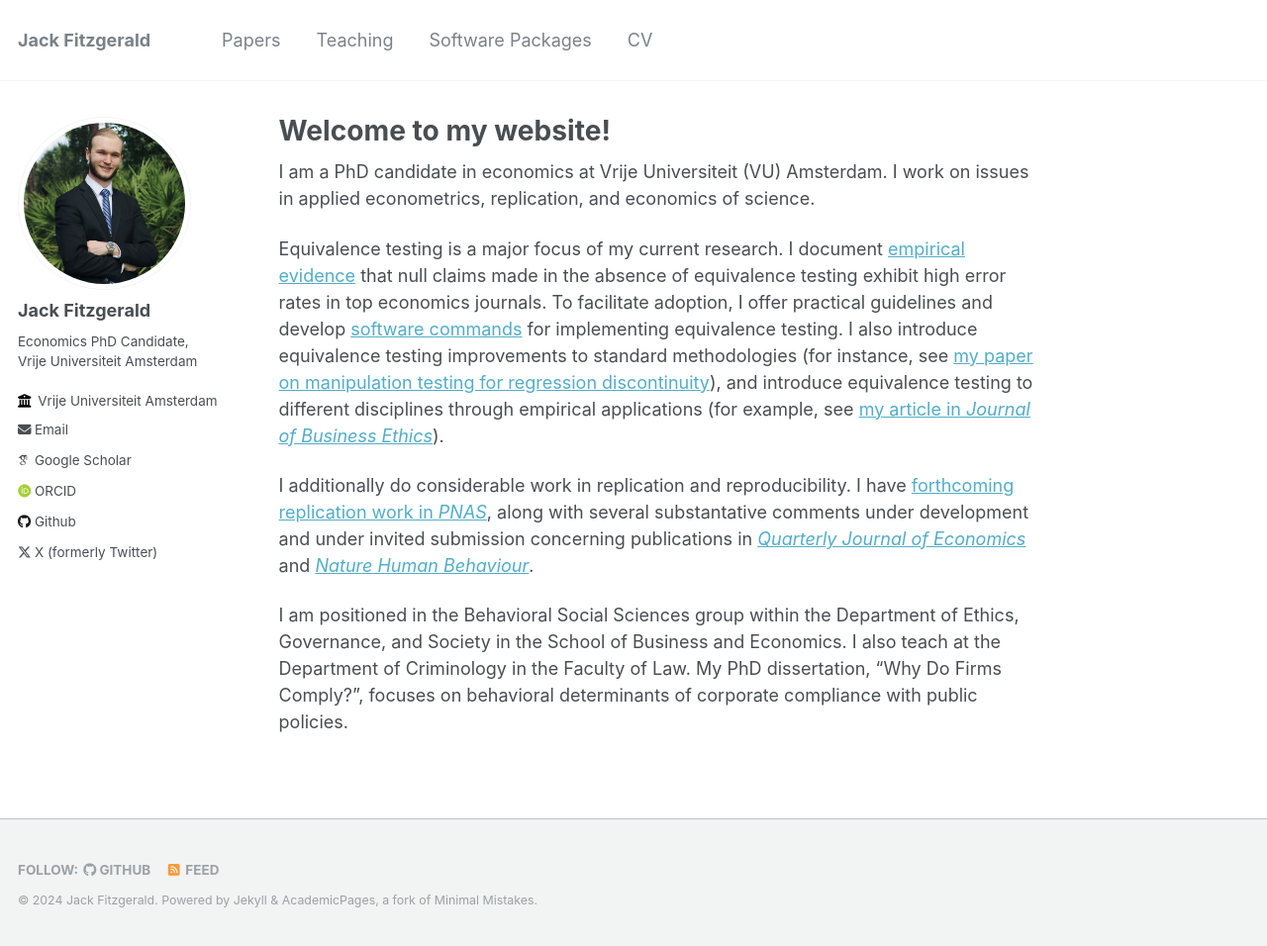
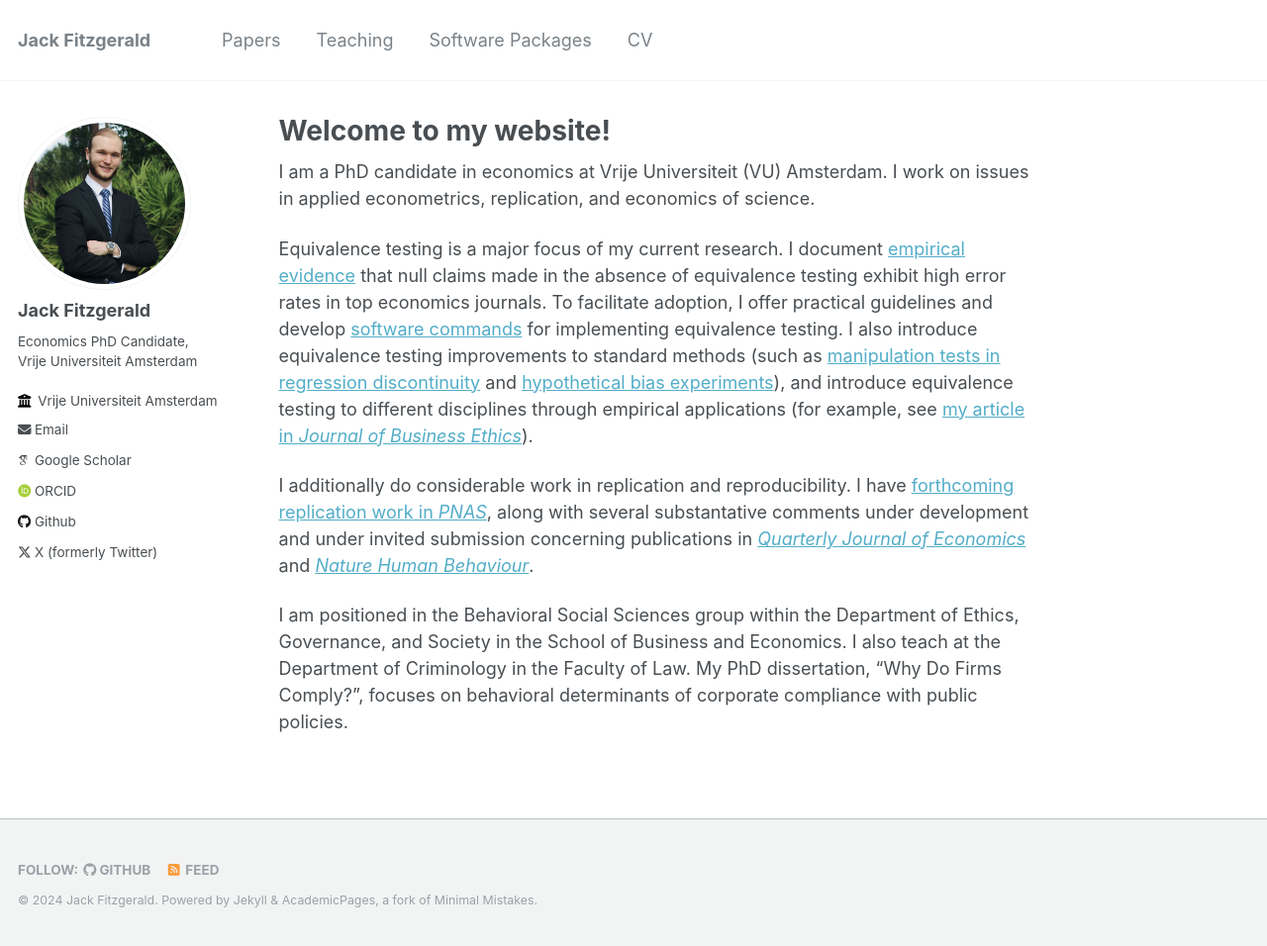
Before and after one commit to jack-fitzgerald/jack-fitzgerald.github.io, a Jekyll site: the page built from _pages/about.md, in a window 1280 px wide and 956 px high. Shown: the whole window at 99% size. Built offline with Jekyll 4.4.1, drawn with Linux system fonts in a browser that asks for light colours; some web fonts are replaced.

Commit message:
Update about.md

```diff
--- a/_pages/about.md
+++ b/_pages/about.md
@@ -9,7 +9,7 @@ redirect_from:
 
 I am a PhD candidate in economics at Vrije Universiteit (VU) Amsterdam. I work on issues in applied econometrics, replication, and economics of science.
 
-Equivalence testing is a major focus of my current research. I document [empirical evidence](https://jack-fitzgerald.github.io/files/The_Need_for_Equivalence_Testing_in_Economics.pdf) that null claims made in the absence of equivalence testing exhibit high error rates in top economics journals. To facilitate adoption, I offer practical guidelines and develop [software commands](https://jack-fitzgerald.github.io/code/) for implementing equivalence testing. I also introduce equivalence testing improvements to standard methodologies (for instance, see [my paper on manipulation testing for regression discontinuity](https://jack-fitzgerald.github.io/files/RDD_Equivalence.pdf)), and introduce equivalence testing to different disciplines through empirical applications (for example, see [my article in <i>Journal of Business Ethics</i>](https://doi.org/10.1007/s10551-024-05731-x)).
+Equivalence testing is a major focus of my current research. I document [empirical evidence](https://jack-fitzgerald.github.io/files/The_Need_for_Equivalence_Testing_in_Economics.pdf) that null claims made in the absence of equivalence testing exhibit high error rates in top economics journals. To facilitate adoption, I offer practical guidelines and develop [software commands](https://jack-fitzgerald.github.io/code/) for implementing equivalence testing. I also introduce equivalence testing improvements to standard methods (such as [manipulation tests in regression discontinuity](https://jack-fitzgerald.github.io/files/RDD_Equivalence.pdf) and [hypothetical bias experiments](https://jack-fitzgerald.github.io/files/Hypothetical_Incentives.pdf)), and introduce equivalence testing to different disciplines through empirical applications (for example, see [my article in <i>Journal of Business Ethics</i>](https://doi.org/10.1007/s10551-024-05731-x)).
 
 I additionally do considerable work in replication and reproducibility. I have [forthcoming replication work in <i>PNAS</i>](https://jack-fitzgerald.github.io/files/RR24_Replication.pdf), along with several substantative comments under development and under invited submission concerning publications in [<i>Quarterly Journal of Economics</i>](https://jack-fitzgerald.github.io/files/MS23_Replication.pdf) and [<i>Nature Human Behaviour</i>](https://jack-fitzgerald.github.io/files/WEA23_Replication.pdf).
 
```
